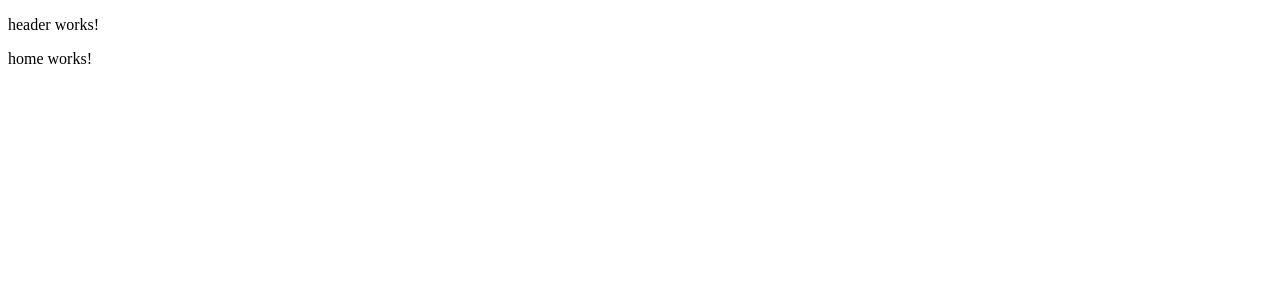
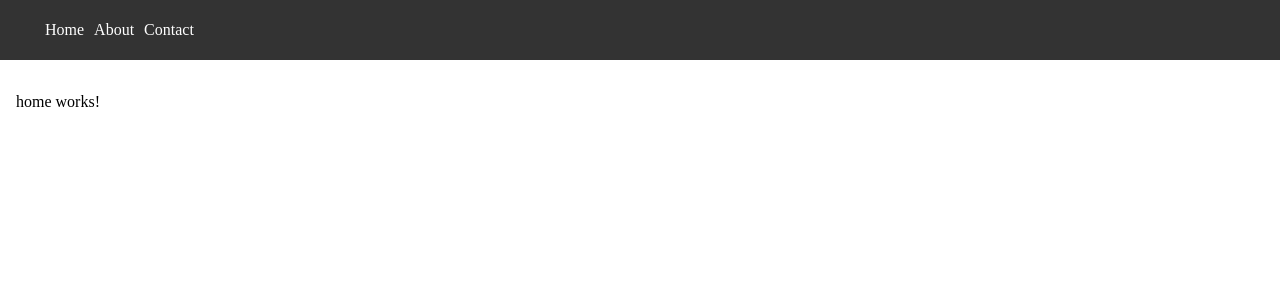
Before and after one commit to Isaac-miles/Angularlessons, an Angular app in the folder angular_demo/: page / in a window 1280 px wide. Shown: the top 300 px of the page. Built offline with nearby package versions, Linux system fonts and the light colour scheme.

Commit message:
style the headers

```diff
--- a/angular_demo/src/app/app.component.ts
+++ b/angular_demo/src/app/app.component.ts
@@ -8,10 +8,17 @@ import { HeaderComponent } from './components/header/header.component';
   imports: [RouterOutlet,HomeComponent,HeaderComponent],
   template: `
     <app-header />
-    <app-home />
-    <router-outlet />
+    <main>
+      <app-home />
+    </main>
   `,
-  styles: [],
+  styles: [
+    `
+      main {
+        padding: 16px;
+      }
+    `,
+  ],
 })
 export class AppComponent {
   title = 'angular_demo';
--- a/angular_demo/src/app/components/header/header.component.html
+++ b/angular_demo/src/app/components/header/header.component.html
@@ -1 +1,10 @@
-<p>header works!</p>
+
+<header>
+    <nav>
+        <ul>
+            <li><a routerLink="/home" routerLinkActive="active">Home</a></li>
+            <li><a routerLink="/about" routerLinkActive="active">About</a></li>
+            <li><a routerLink="/contact" routerLinkActive="active">Contact</a></li>
+        </ul>
+    </nav>
+</header>
--- a/angular_demo/src/app/components/header/header.component.scss
+++ b/angular_demo/src/app/components/header/header.component.scss
@@ -0,0 +1,19 @@
+header{
+    display: flex;
+    justify-content: space-between;
+    background-color: #333;
+    color: #fff;
+    text-align: center;
+    padding: 5px;
+    margin-bottom: 1px;
+}
+header nav ul{
+    display: flex;
+    gap: 10px;
+    justify-content: space-between;
+    align-items: center;
+}
+header nav ul li{
+    list-style: none;
+    cursor: pointer;
+}
--- a/angular_demo/src/styles.scss
+++ b/angular_demo/src/styles.scss
@@ -1 +1,5 @@
 /* You can add global styles to this file, and also import other style files */
+html,body{
+    margin:0;
+    padding:0;
+}
```
